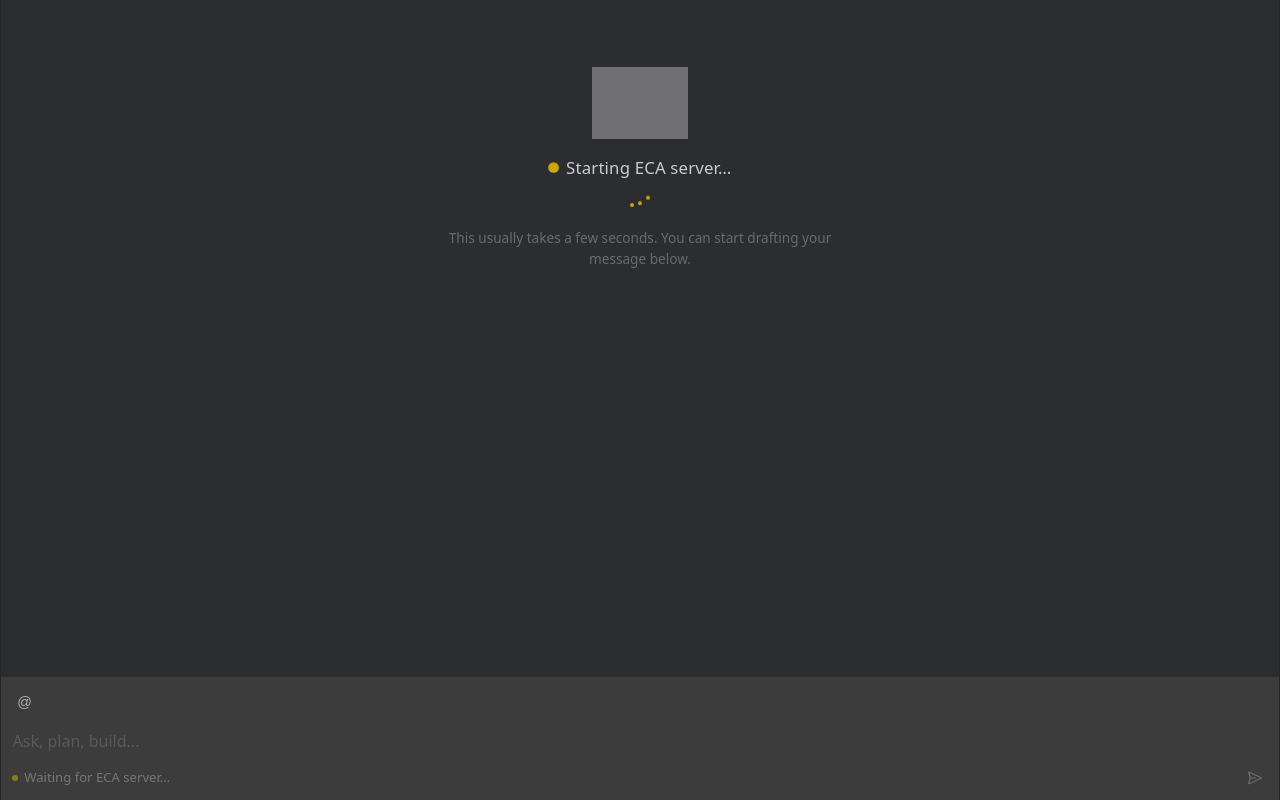
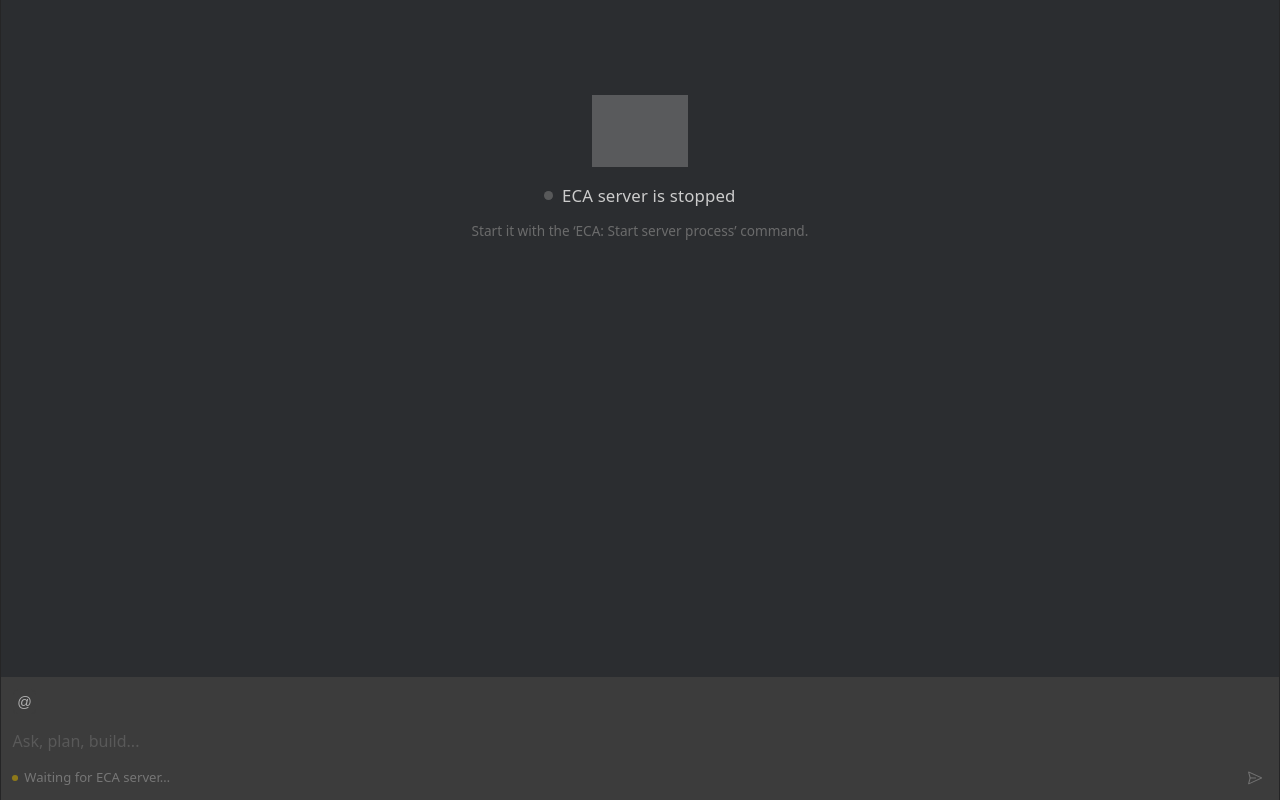
Before and after one commit to editor-code-assistant/eca-webview, a React (Vite) app: page /index.html in a window 1280 px wide. Built offline with nearby package versions, Linux system fonts and the light colour scheme; grey boxes are pictures that could not be loaded.

Commit message:
Show stopped server state instead of Starting label

```diff
--- a/src/pages/chat/Chat.scss
+++ b/src/pages/chat/Chat.scss
@@ -100,6 +100,21 @@
               }
               .title {
                   color: var(--eca-warning-fg);
+              }
+              .image {
+                  opacity: 0.4;
+              }
+          }
+      }
+
+      // Stopped state: intentional, so no pulsing dot and neutral color
+      // (the server isn't doing anything, don't pretend it is starting).
+      &.startup-card-stopped {
+          .content {
+              .status-dot {
+                  animation: none;
+                  opacity: 0.6;
+                  background-color: var(--eca-input-placeholder-fg);
               }
               .image {
                   opacity: 0.4;
@@ -309,6 +324,14 @@
         }
       }
 
+      &.hero-status-stopped {
+        .status-dot {
+          animation: none;
+          opacity: 0.6;
+          background-color: var(--eca-input-placeholder-fg);
+        }
+      }
+
       // Main "Starting ECA server…" row: dot + label + spinner sitting
       // side-by-side. Wrapped in its own flex-row so the parent can
       // stack the (optional) progress line underneath without any of
--- a/src/pages/chat/Chat.tsx
+++ b/src/pages/chat/Chat.tsx
@@ -16,6 +16,17 @@ import { editorName } from "../../util";
 export function Chat() {
     const status = useSelector((state: State) => state.server.status);
     const running = status === ServerStatus.Running;
+    const failed = status === ServerStatus.Failed;
+    const stopped = status === ServerStatus.Stopped;
+    // Anything else (Starting/Initializing) is a live start attempt and gets
+    // the spinner treatment. Stopped used to render as "Starting ECA
+    // server…" forever, which hid dead servers from users.
+    const startingLike = !running && !failed && !stopped;
+    const statusLabel = failed
+        ? 'ECA server failed to start'
+        : stopped
+            ? 'ECA server is stopped'
+            : 'Starting ECA server…';
 
     const selectedChat = useSelector((state: State) => state.chat.selectedChat);
     const allChats = useSelector((state: State) => state.chat.chats);
@@ -69,7 +80,7 @@ export function Chat() {
             )}
 
             {!running && !isWeb && (
-                <div className={`startup-card${status === ServerStatus.Failed ? ' startup-card-failed' : ' startup-card-starting'}`}
+                <div className={`startup-card${failed ? ' startup-card-failed' : stopped ? ' startup-card-stopped' : ' startup-card-starting'}`}
                      role="status"
                      aria-live="polite">
                     <div className="content">
@@ -77,10 +88,10 @@ export function Chat() {
                         <div className="status-row">
                             <span className="status-dot" aria-hidden="true" />
                             <p className="title">
-                                {status === ServerStatus.Failed ? 'ECA server failed to start' : 'Starting ECA server…'}
+                                {statusLabel}
                             </p>
                         </div>
-                        {status !== ServerStatus.Failed && (
+                        {startingLike && (
                             <SyncLoader className="spinner" size={4} />
                         )}
                         {/*
@@ -114,7 +125,7 @@ export function Chat() {
                           animation finishes, which looks like a bug.
                         */}
                         <AnimatePresence mode="wait" initial={false}>
-                            {status === ServerStatus.Failed ? (
+                            {failed ? (
                                 <motion.p
                                     key="failed"
                                     className="subtitle"
@@ -124,6 +135,17 @@ export function Chat() {
                                     transition={{ duration: 0.22, ease: "easeOut" }}
                                 >
                                     Check the logs for details and try restarting.
+                                </motion.p>
+                            ) : stopped ? (
+                                <motion.p
+                                    key="stopped"
+                                    className="subtitle"
+                                    initial={{ opacity: 0, y: 4 }}
+                                    animate={{ opacity: 0.85, y: 0 }}
+                                    exit={{ opacity: 0, y: -2 }}
+                                    transition={{ duration: 0.22, ease: "easeOut" }}
+                                >
+                                    Start it with the &lsquo;ECA: Start server process&rsquo; command.
                                 </motion.p>
                             ) : initProgress ? (
                                 <motion.p
@@ -204,7 +226,7 @@ export function Chat() {
             </ChatMessages>
 
             {heroMode && (
-                <div className={`hero-status${running ? ' hero-status-ready' : ''}${status === ServerStatus.Failed ? ' hero-status-failed' : ''}`}
+                <div className={`hero-status${running ? ' hero-status-ready' : ''}${failed ? ' hero-status-failed' : ''}${stopped ? ' hero-status-stopped' : ''}`}
                      role="status"
                      aria-live="polite">
                     {!running && (
@@ -221,9 +243,9 @@ export function Chat() {
                             <div className="hero-status-row">
                                 <span className="status-dot" aria-hidden="true" />
                                 <p>
-                                    {status === ServerStatus.Failed ? 'ECA server failed to start' : 'Starting ECA server…'}
+                                    {statusLabel}
                                 </p>
-                                {status !== ServerStatus.Failed && (
+                                {startingLike && (
                                     <SyncLoader className="spinner" size={2} />
                                 )}
                             </div>
@@ -237,7 +259,7 @@ export function Chat() {
                               title text changes (keyed by the string).
                             */}
                             <AnimatePresence initial={false}>
-                                {status !== ServerStatus.Failed && initProgress && (
+                                {startingLike && initProgress && (
                                     <motion.p
                                         key={`progress:${initProgress}`}
                                         className="hero-status-progress"
```
